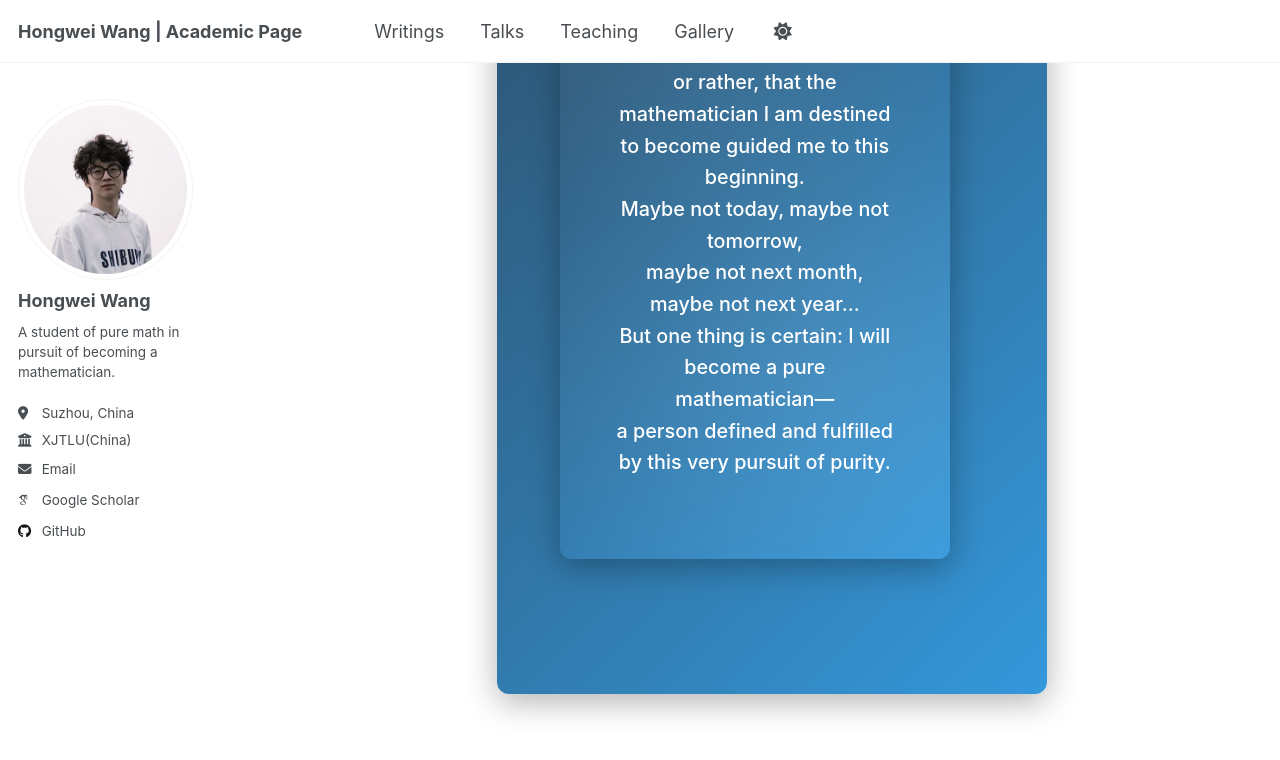
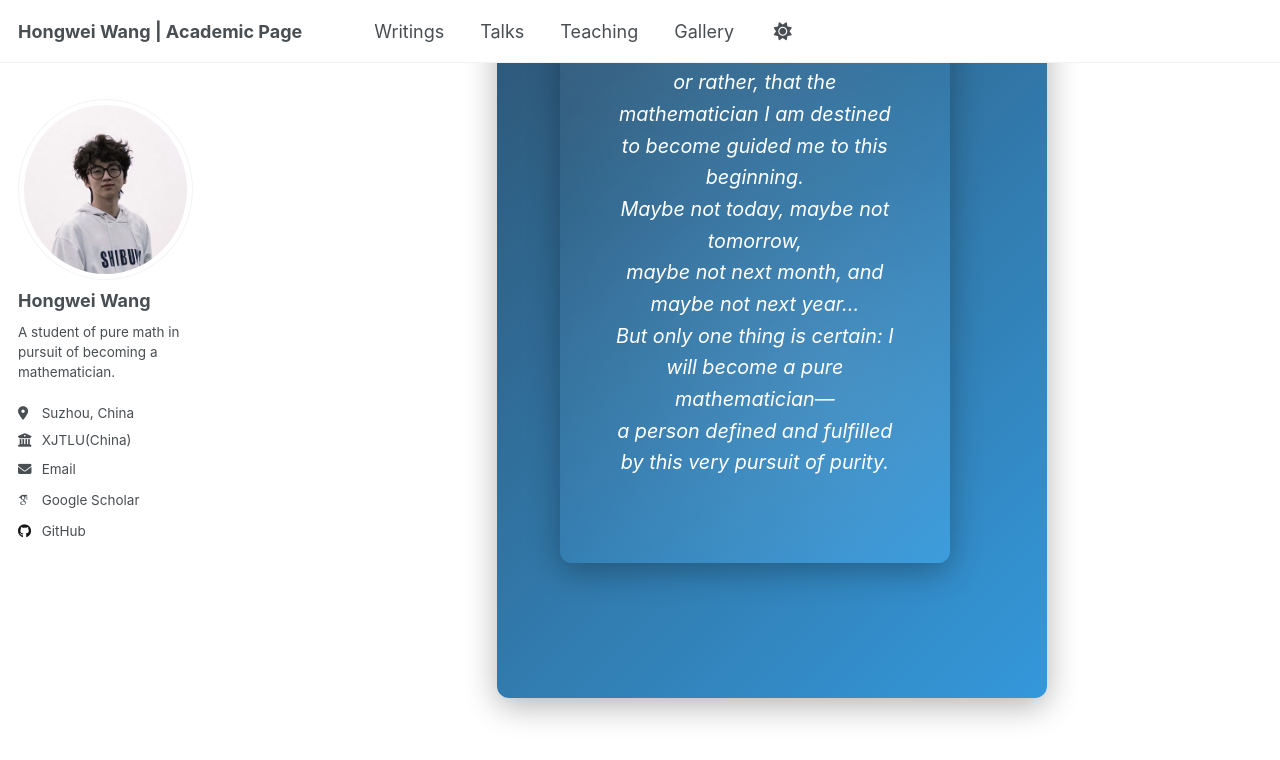
Before and after one commit to WangHongWei-AcademicPage/WangHongWei-AcademicPage.github.io, a Jekyll site: the page built from _pages/gallery.html, in a window 1280 px wide and 900 px high, scrolled down 8507 px. Shown: the top 760 px of the window. Built offline with Jekyll 4.4.1, drawn with Linux system fonts in a browser that asks for light colours; some web fonts are replaced; a script that is not in the unit is left out.

Commit message:
Update gallery.html

```diff
--- a/_pages/gallery.html
+++ b/_pages/gallery.html
@@ -174,13 +174,13 @@ author_profile: true
     The Odyssey Continues
   </h2>
 
-    <p style="font-size: 1.1em; line-height: 1.6; font-weight: 500; position: relative;">
+  <p style="font-size: 1.1em; line-height: 1.6; margin-bottom: 1.5em; font-weight: 400; position: relative; font-style: italic;">
     I am still on the path, and I will always be.<br>
     Looking back, I see that fate brought me here, that I brought myself here,<br>
-    or rather, that the mathematician I am destined to become guided me to this beginning.<br>
+    or rather, that the mathematician I am destined to become guided me to this beginning. <br>
     Maybe not today, maybe not tomorrow,<br>
-    maybe not next month, maybe not next year...<br>
-    But one thing is certain: I will become a pure mathematician—<br>
+    maybe not next month, and maybe not next year...<br>
+    But only one thing is certain: I will become a pure mathematician—<br>
     a person defined and fulfilled by this very pursuit of purity.
   </p>
 </div>
```
